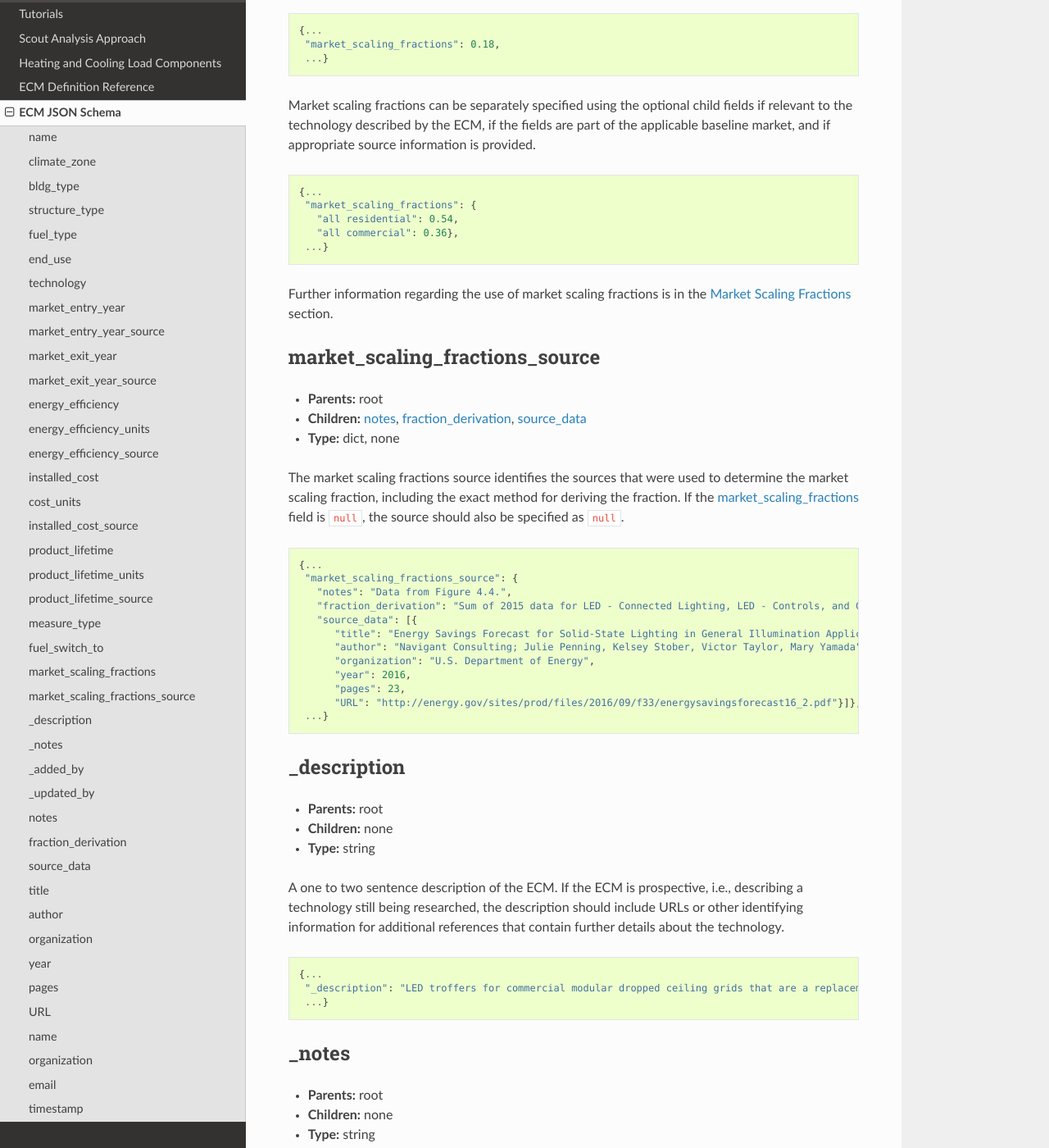
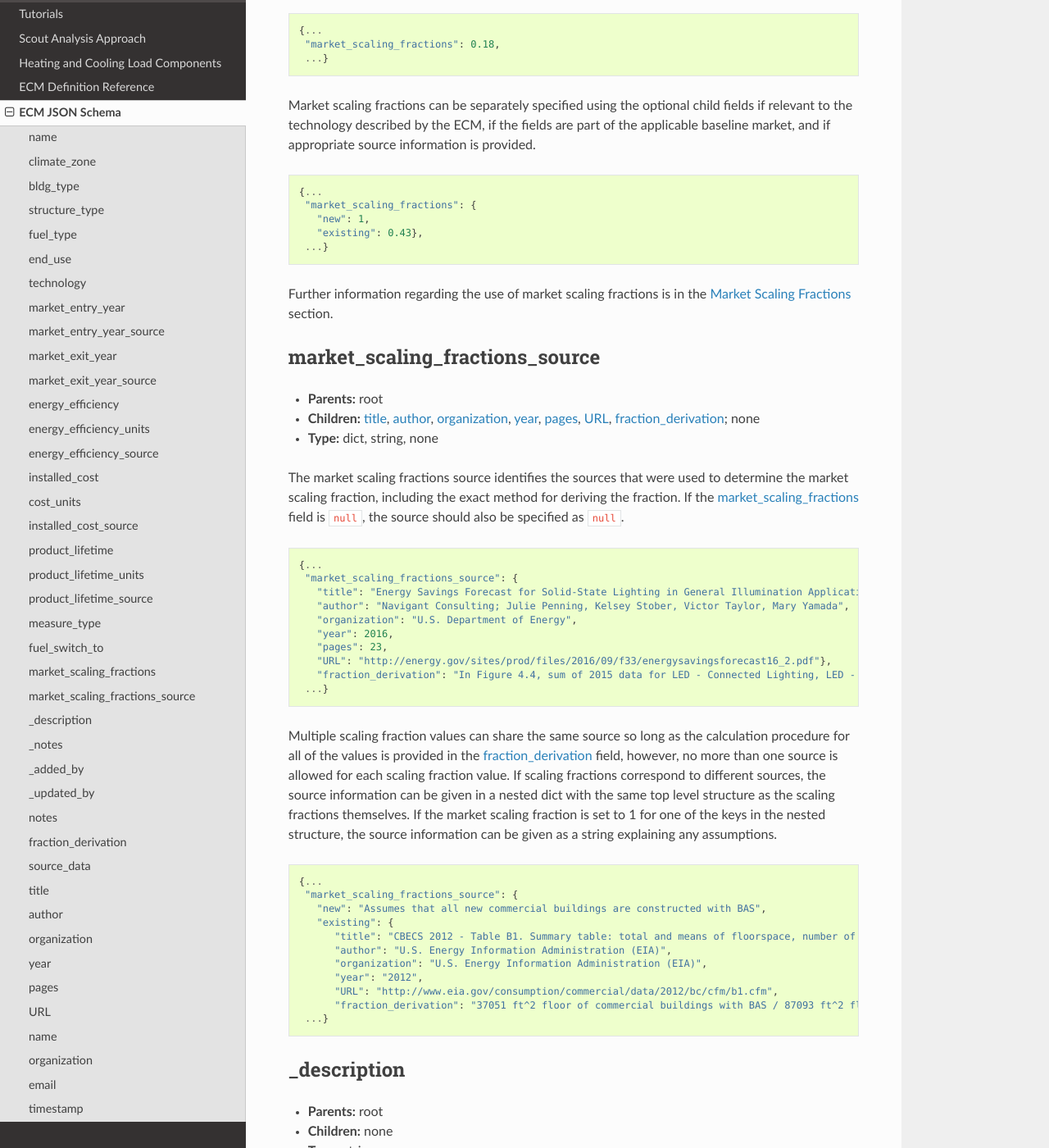
Before and after one commit to trynthink/scout, a Sphinx documentation site: the page built from docs/ecm_schema.rst, in a window 1280 px wide and 1400 px high, scrolled down 12096 px. Shown: the whole window at 82% size. Built offline with Sphinx 7.4.7 and the Read the Docs theme 2.0.0, drawn with Linux system fonts in a browser that asks for light colours; some of the changed text lies outside the part shown.

Commit message:
Fix scaling fraction source information
Correct the presentation of the market scaling fraction source information so that it is formatted as a dict with different keys and without a list for the sources themselves. Also add another example illustrating the structure of the source information if multiple values are drawn from multiple sources.

```diff
--- a/docs/ecm_schema.rst
+++ b/docs/ecm_schema.rst
@@ -495,8 +495,8 @@ Market scaling fractions can be separately specified using the optional child fi
 
    {...
     "market_scaling_fractions": {
-      "all residential": 0.54,
-      "all commercial": 0.36},
+      "new": 1,
+      "existing": 0.43},
     ...}
 
 Further information regarding the use of market scaling fractions is in the :ref:`ecm-features-market-scaling-fractions` section.
@@ -507,22 +507,34 @@ market_scaling_fractions_source
 -------------------------------
 
 * **Parents:** root
-* **Children:** :ref:`json-notes`, :ref:`json-fraction_derivation`, :ref:`json-source_data`
-* **Type:** dict, none
+* **Children:** :ref:`json-title`, :ref:`json-author`, :ref:`json-organization`, :ref:`json-year`, :ref:`json-pages`, :ref:`json-URL`, :ref:`json-fraction_derivation`; none
+* **Type:** dict, string, none
 
 The market scaling fractions source identifies the sources that were used to determine the market scaling fraction, including the exact method for deriving the fraction. If the :ref:`json-market_scaling_fractions` field is ``null``, the source should also be specified as ``null``. ::
 
    {...
     "market_scaling_fractions_source": {
-      "notes": "Data from Figure 4.4.",
-      "fraction_derivation": "Sum of 2015 data for LED - Connected Lighting, LED - Controls, and Conventional Lighting - Controls.",
-      "source_data": [{
-         "title": "Energy Savings Forecast for Solid-State Lighting in General Illumination Applications",
-         "author": "Navigant Consulting; Julie Penning, Kelsey Stober, Victor Taylor, Mary Yamada",
-         "organization": "U.S. Department of Energy",
-         "year": 2016,
-         "pages": 23,
-         "URL": "http://energy.gov/sites/prod/files/2016/09/f33/energysavingsforecast16_2.pdf"}]},
+      "title": "Energy Savings Forecast for Solid-State Lighting in General Illumination Applications",
+      "author": "Navigant Consulting; Julie Penning, Kelsey Stober, Victor Taylor, Mary Yamada",
+      "organization": "U.S. Department of Energy",
+      "year": 2016,
+      "pages": 23,
+      "URL": "http://energy.gov/sites/prod/files/2016/09/f33/energysavingsforecast16_2.pdf"},
+      "fraction_derivation": "In Figure 4.4, sum of 2015 data for LED - Connected Lighting, LED - Controls, and Conventional Lighting - Controls."},
+    ...}
+
+Multiple scaling fraction values can share the same source so long as the calculation procedure for all of the values is provided in the :ref:`json-fraction_derivation` field, however, no more than one source is allowed for each scaling fraction value. If scaling fractions correspond to different sources, the source information can be given in a nested dict with the same top level structure as the scaling fractions themselves. If the market scaling fraction is set to 1 for one of the keys in the nested structure, the source information can be given as a string explaining any assumptions. ::
+
+   {...
+    "market_scaling_fractions_source": {
+      "new": "Assumes that all new commercial buildings are constructed with BAS",
+      "existing": {
+         "title": "CBECS 2012 - Table B1. Summary table: total and means of floorspace, number of workers, and hours of operation, 2012",
+         "author": "U.S. Energy Information Administration (EIA)",
+         "organization": "U.S. Energy Information Administration (EIA)",
+         "year": "2012",
+         "URL": "http://www.eia.gov/consumption/commercial/data/2012/bc/cfm/b1.cfm",
+         "fraction_derivation": "37051 ft^2 floor of commercial buildings with BAS / 87093 ft^2 floor total commercial buildings"}},
     ...}
 
 .. _json-_description:
@@ -647,7 +659,7 @@ A list that encloses one or more dicts, where each dict corresponds to a single
 title
 -----
 
-* **Parents:** :ref:`json-source_data`
+* **Parents:** :ref:`json-source_data`, :ref:`json-market_scaling_fractions_source`
 * **Children:** none
 * **Type:** string
 
@@ -662,7 +674,7 @@ The title of the source document. ::
 author
 ------
 
-* **Parents:** :ref:`json-source_data`
+* **Parents:** :ref:`json-source_data`, :ref:`json-market_scaling_fractions_source`
 * **Children:** none
 * **Type:** string, none
 
@@ -677,7 +689,7 @@ The names of the author(s) of the publication, if any are identified. If no auth
 organization
 ------------
 
-* **Parents:** :ref:`json-source_data`
+* **Parents:** :ref:`json-source_data`, :ref:`json-market_scaling_fractions_source`
 * **Children:** none
 * **Type:** string
 
@@ -692,7 +704,7 @@ The journal publication, organization, or other entity that released the source
 year
 ----
 
-* **Parents:** :ref:`json-source_data`
+* **Parents:** :ref:`json-source_data`, :ref:`json-market_scaling_fractions_source`
 * **Children:** none
 * **Type:** int
 
@@ -707,7 +719,7 @@ The year that the source was published or last updated. ::
 pages
 -----
 
-* **Parents:** :ref:`json-source_data`
+* **Parents:** :ref:`json-source_data`, :ref:`json-market_scaling_fractions_source`
 * **Children:** none
 * **Type:** int, string, none
 
@@ -722,7 +734,7 @@ The page number(s) of the information in the source document, if applicable. If
 URL
 ---
 
-* **Parents:** :ref:`json-source_data`
+* **Parents:** :ref:`json-source_data`, :ref:`json-market_scaling_fractions_source`
 * **Children:** none
 * **Type:** string
 
```
Also changed, not shown: other parts of docs/ecm_schema.rst (+2 -2 lines).
